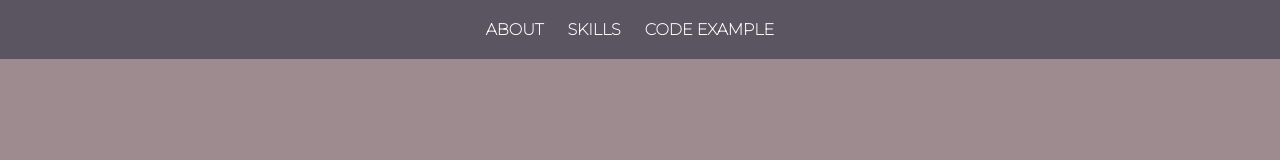
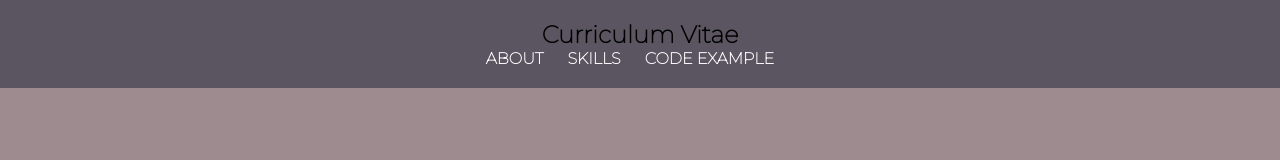
Before and after one commit to Masshhulia/HTML_CSS_CV, a plain HTML site: page index.html in a window 1280 px wide. Drawn offline with Linux system fonts and the light colour scheme.

Commit message:
feat: add h1 heading

```diff
--- a/index.html
+++ b/index.html
@@ -9,6 +9,7 @@
 <body>
     <header>
         <nav>
+            <h1>Curriculum Vitae</h1>
             <ul>
                 <li><a href="#about">About</a></li>
                 <li><a href="#skills">Skills</a></li>
```
